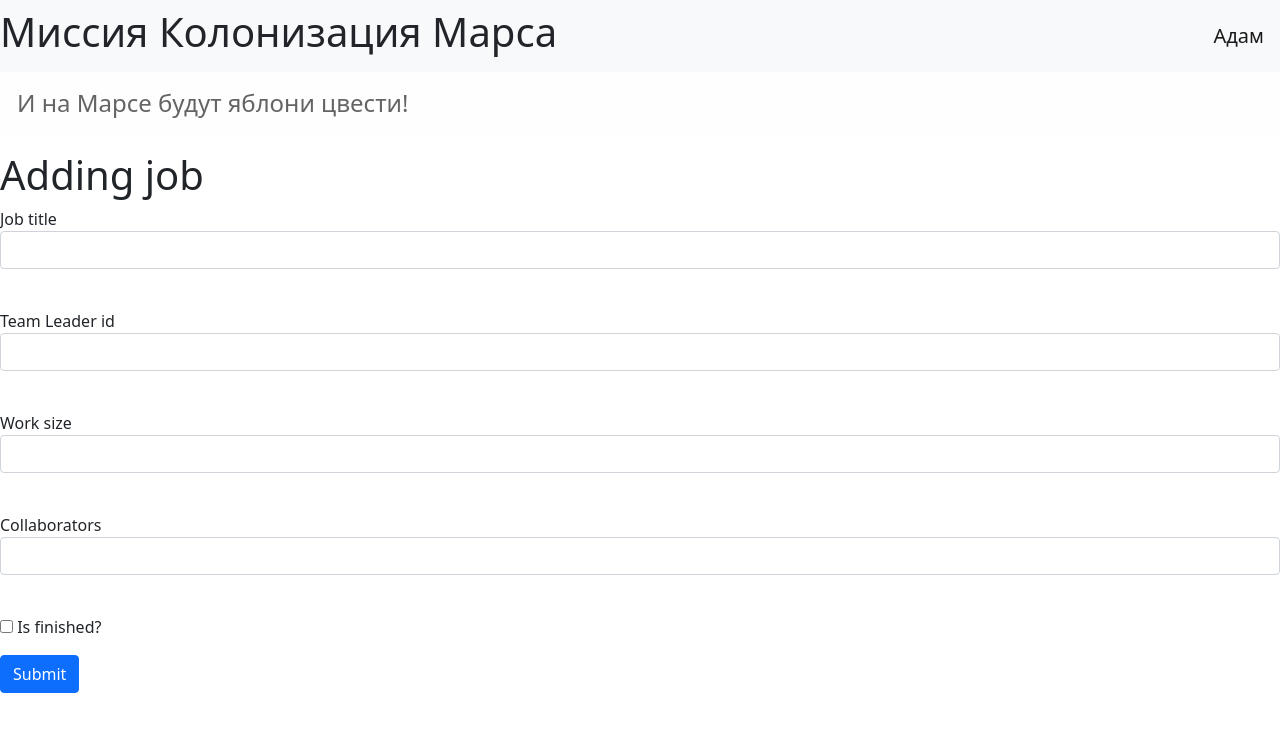
After one commit to patronsgg/SampleSqlAlchemy, a Flask app: page /addjob in a window 1280 px wide. The commit adds this page. Shown: the top 732 px of the page. Run offline with Flask 2, Linux system fonts and the light colour scheme; a user stored in the database is signed in.

Commit message:
Complete task "Промежуточный этап создания приложения"

```diff
--- a/data/users.py
+++ b/data/users.py
@@ -3,9 +3,10 @@ from datetime import datetime
 from werkzeug.security import generate_password_hash, \
     check_password_hash
 from .db_session import SqlAlchemyBase
+from flask_login import UserMixin
 
 
-class User(SqlAlchemyBase):
+class User(SqlAlchemyBase, UserMixin):
     __tablename__ = 'users'
 
     id = sa.Column(sa.Integer, primary_key=True,
--- /dev/null
+++ b/forms/job_add.py
@@ -0,0 +1,12 @@
+from flask_wtf import FlaskForm
+from wtforms import SubmitField, StringField, IntegerField, BooleanField
+from wtforms.validators import DataRequired
+
+
+class JobAddingForm(FlaskForm):
+    job_title = StringField('Job title', validators=[DataRequired()])
+    team_leader = IntegerField('Team Leader id', validators=[DataRequired()])
+    work_size = IntegerField('Work size', validators=[DataRequired()])
+    collaborators = StringField('Collaborators', validators=[DataRequired()])
+    is_finished = BooleanField('Is finished?')
+    submit = SubmitField('Submit')
--- a/server.py
+++ b/server.py
@@ -3,8 +3,14 @@ from data import db_session
 from data.jobs import Jobs
 from data.users import User
 from forms.user import RegisterForm
+from forms.login_form import LoginForm
+from forms.job_add import JobAddingForm
+from flask_login import login_user, LoginManager, logout_user, login_required
 
 app = Flask(__name__)
+
+login_manager = LoginManager()
+login_manager.init_app(app)
 
 app.secret_key = 'assdasdasdasdasd'
 
@@ -45,6 +51,53 @@ def register():
     return render_template('register.html', form=form)
 
 
+@app.route('/login', methods=['GET', 'POST'])
+def login():
+    form = LoginForm()
+    if form.validate_on_submit():
+        db_sess = db_session.create_session()
+        user = db_sess.query(User).filter(User.email == form.email.data).first()
+        if user and user.check_password(form.password.data):
+            login_user(user, remember=form.remember_me.data)
+            return redirect("/")
+        return render_template('login.html',
+                               message="Неправильный логин или пароль",
+                               form=form)
+    return render_template('login.html', title='Авторизация', form=form)
+
+
+@login_manager.user_loader
+def load_user(user_id):
+    db_sess = db_session.create_session()
+    return db_sess.query(User).get(user_id)
+
+
+@app.route('/logout')
+@login_required
+def logout():
+    logout_user()
+    return redirect("/")
+
+
+@app.route('/addjob', methods=['GET', 'POST'])
+@login_required
+def add_job():
+    form = JobAddingForm()
+    if form.validate_on_submit():
+        db_sess = db_session.create_session()
+        job = Jobs(
+            job=form.job_title.data,
+            team_leader_id=form.team_leader.data,
+            work_size=form.work_size.data,
+            collaborations=form.collaborators.data,
+            is_finished=form.is_finished.data
+        )
+        db_sess.add(job)
+        db_sess.commit()
+        return redirect('/')
+    return render_template('adding_job.html',  form=form)
+
+
 if __name__ == '__main__':
     db_session.global_init('db/🅰️🅱️🅾️🅱️🅰️.sqlite')
     app.run(host='0.0.0.0', port=8080)
--- /dev/null
+++ b/templates/adding_job.html
@@ -0,0 +1,47 @@
+{% extends "base.html" %}
+
+{% block content %}
+<h1>Adding job</h1>
+    <form action="" method="post">
+        {{ form.hidden_tag() }}
+        <p>
+            {{ form.job_title.label }}<br>
+            {{ form.job_title(class="form-control") }}<br>
+            {% for error in form.job_title.errors %}
+                <div class="alert alert-danger" role="alert">
+                    {{ error }}
+                </div>
+            {% endfor %}
+        </p>
+        <p>
+            {{ form.team_leader.label }}<br>
+            {{ form.team_leader(class="form-control") }}<br>
+            {% for error in form.team_leader.errors %}
+                <div class="alert alert-danger" role="alert">
+                    {{ error }}
+                </div>
+            {% endfor %}
+        </p>
+        <p>
+            {{ form.work_size.label }}<br>
+            {{ form.work_size(class="form-control") }}<br>
+            {% for error in form.work_size.errors %}
+                <div class="alert alert-danger" role="alert">
+                    {{ error }}
+                </div>
+            {% endfor %}
+        </p>
+        <p>
+            {{ form.collaborators.label }}<br>
+            {{ form.collaborators(class="form-control") }}<br>
+            {% for error in form.collaborators.errors %}
+                <div class="alert alert-danger" role="alert">
+                    {{ error }}
+                </div>
+            {% endfor %}
+        </p>
+        <p>{{ form.is_finished() }} {{ form.is_finished.label }}</p>
+        <p>{{ form.submit(type="submit", class="btn btn-primary") }}</p>
+        <div>{{ message }}</div>
+    </form>
+{% endblock %}
--- a/templates/base.html
+++ b/templates/base.html
@@ -6,8 +6,20 @@
           integrity="sha384-giJF6kkoqNQ00vy+HMDP7azOuL0xtbfIcaT9wjKHr8RbDVddVHyTfAAsrekwKmP1" crossorigin="anonymous">
 </head>
 <body>
-    <h1>Миссия Колонизация Марса</h1>
-    <h4 class="alert alert-light">И на Марсе будут яблони цвести!</h4>
+<header>
+    <nav class="navbar navbar-light bg-light">
+        <h1>Миссия Колонизация Марса</h1>
+        {% if current_user.is_authenticated %}
+            <a class="navbar-brand" href="/logout">{{ current_user.name }}</a>
+        {% else %}
+            <p>
+                <a class="btn btn-primary " href="/register">Зарегистрироваться</a>
+                <a class="btn btn-success" href="/login">Войти</a>
+            </p>
+        {% endif %}
+    </nav>
+</header>
+<h4 class="alert alert-light">И на Марсе будут яблони цвести!</h4>
     {% block content %}{% endblock %}
 </body>
 </html>
--- a/templates/index.html
+++ b/templates/index.html
@@ -1,6 +1,7 @@
 {% extends "base.html" %}
 
 {% block content %}
+
 <h2 style="text-align: center;">Works logs</h2>
 {% for job in jobs %}
     <div>
--- a/templates/register.html
+++ b/templates/register.html
@@ -86,9 +86,7 @@
         {% endfor %}
     </p>
     <p>{{ form.submit(type="submit", class="btn btn-primary") }}</p>
-    <p class="alert alert-danger" role="alert">
-        {{message}}
-    </p>
+    {{message}}
 </form>
 
 {% endblock %}
```
Also changed, not shown: forms/login_form.py (added, +11 -0 lines), templates/login.html (added, +29 -0 lines), db/🅰️🅱️🅾️🅱️🅰️.sqlite.
